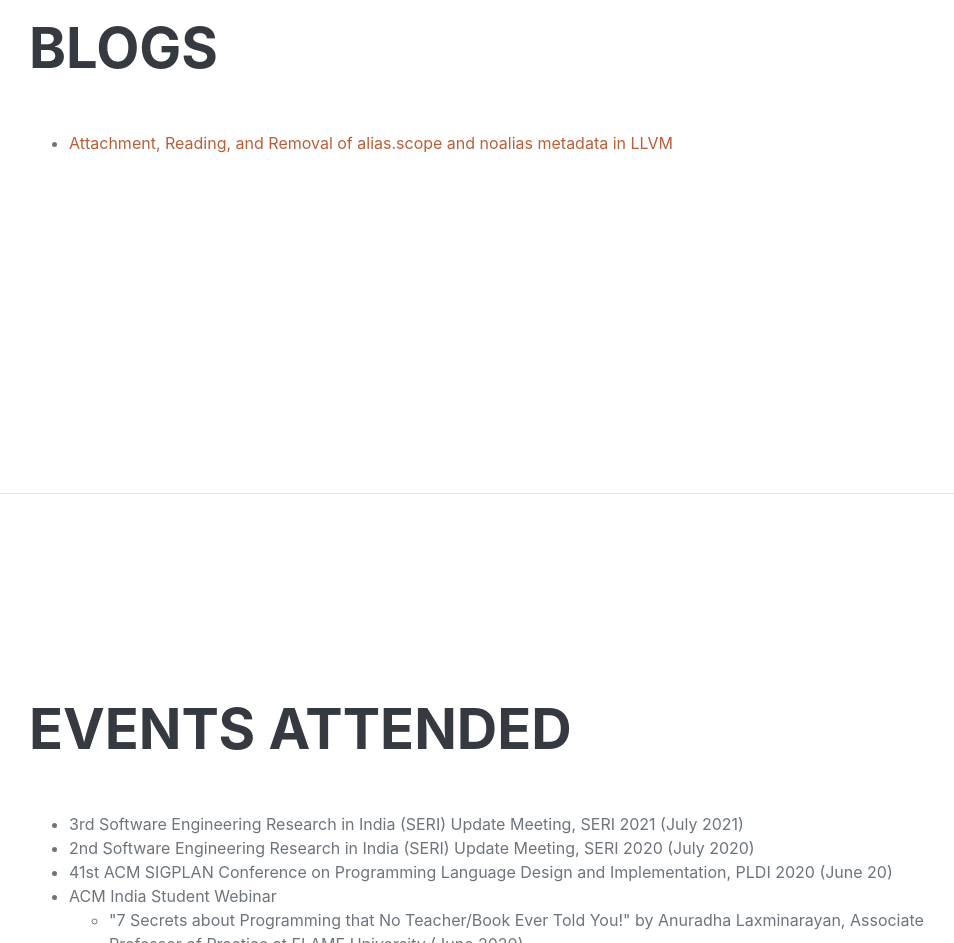
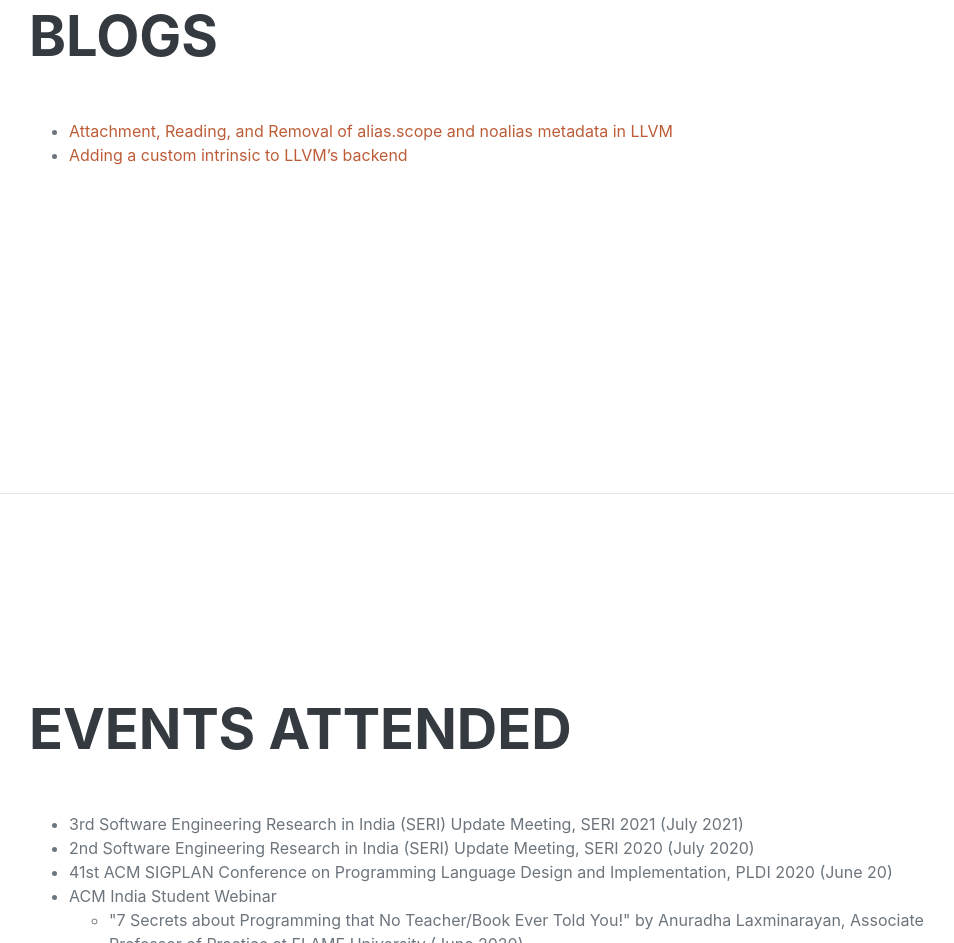
Before and after one commit to khushboochitre/kchitre.github.io, a plain HTML site: page index.html in a window 1280 px wide. Shown: the part 2709-3652 px from the top of the page, without its empty margins (291-1245 px from the left). Drawn offline with nearby package versions, Linux system fonts and the light colour scheme; a web font is replaced by a local one.

Commit message:
Second blog added

```diff
--- a/index.html
+++ b/index.html
@@ -129,6 +129,9 @@
                         <li>
                             <a href="https://khushboochitre.blogspot.com/2021/09/attachment-reading-and-removal-of.html">Attachment, Reading, and Removal of alias.scope and noalias metadata in LLVM</a>
                         </li>
+                        <li>
+                            <a href="https://khushboochitre.blogspot.com/2021/12/custom-intrinsic-llvm-backend.html">Adding a custom intrinsic to LLVM’s backend</a>
+                        </li>
                     </ul>
                 </div>
             </section>
```
